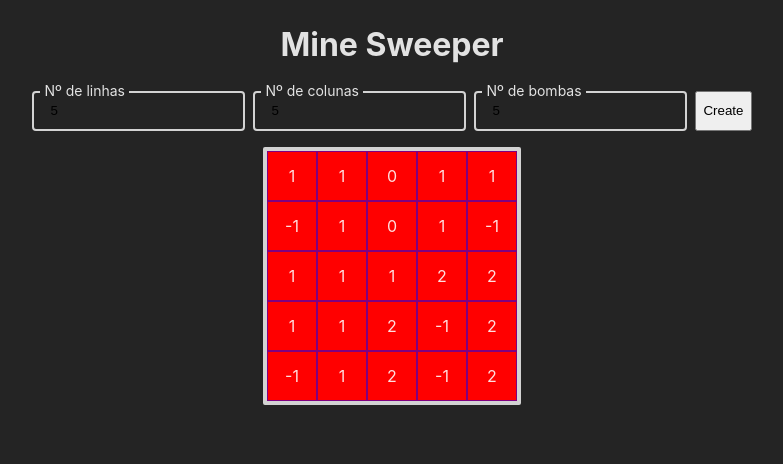
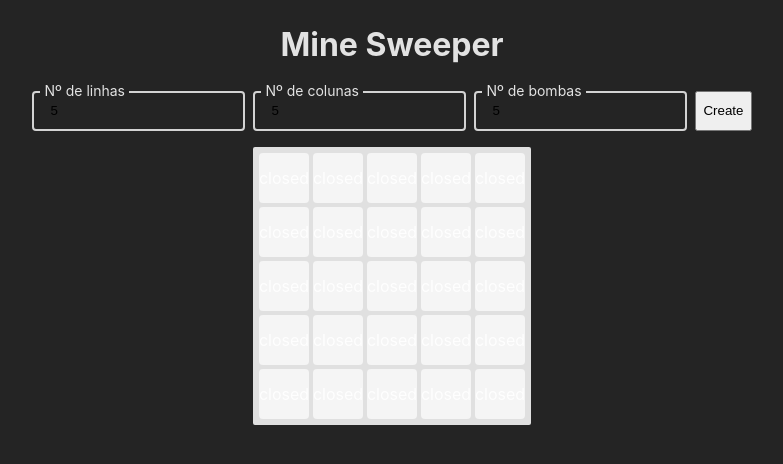
Before and after one commit to CarlosChueiry/minesweeper, a React (Vite) app: page / in a window 1280 px wide. Both pictures are taken after typing "5", "5", "5" into the empty fields and a click on the button "Create". Shown: the top 464 px of the page, without its empty margins (248-1031 px from the left). Built offline with nearby package versions, Linux system fonts and the light colour scheme.

Commit message:
Separated functions, defined styles and added simple click interaction

```diff
--- a/src/App.tsx
+++ b/src/App.tsx
@@ -1,43 +1,57 @@
 import { ChangeEvent, useState } from "react";
-import GameBoard, { BoardCell } from "./components/GameBoard/GameBoard"
-import Input from "./components/Input"
-import { Container, Stack } from "./styles/Global"
+import GameBoard, { BoardCell } from "./components/GameBoard/GameBoard";
+import Input from "./components/Input";
+import { Container, Stack } from "./styles/Global";
 import { CellValue } from "./enums/CellValue";
+import { CellState } from "./enums/CellState";
 
 type MineSweeperConfig = {
   rows: string;
   columns: string;
   bombCount: string;
-}
+};
 
 function App() {
-  const [gameConfig, setGameConfig] = useState<MineSweeperConfig>({ rows: "", columns: "", bombCount: "" })
-  const [boardData, setBoardData] = useState<BoardCell[][] | null>(null)
+  const [gameConfig, setGameConfig] = useState<MineSweeperConfig>({ rows: "", columns: "", bombCount: "" });
+  const [boardData, setBoardData] = useState<BoardCell[][]>([]);
 
   const onChange = (e: ChangeEvent<HTMLInputElement>): void => {
-    const { name, value } = e.target
-    setGameConfig((prevState) => ({ ...prevState, [name]: value }))
+    const { name, value } = e.target;
+    setGameConfig((prevState) => ({ ...prevState, [name]: value }));
   }
 
-  const generateMineSweeper = (config: MineSweeperConfig): void => {
-    const rows = Number(config.rows)
-    const columns = Number(config.columns)
-    const bombCount = Number(config.bombCount)
+  const generateInitialBoard = (
+    rowQuantity: number,
+    columnQuantity: number
+  ): BoardCell[][] => {
+    const initialBoard: BoardCell[][] = [];
+    for (let row = 0; row < rowQuantity; row++) {
+      const rowData: BoardCell[] = [];
+      for (let column = 0; column < columnQuantity; column++) {
+        rowData.push({
+          row,
+          column,
+          value: CellValue.EMPTY,
+          state: CellState.CLOSED
+        });
+      };
+      initialBoard.push(rowData);
+    };
+    return initialBoard;
+  }
 
-    const generatedBoardData: BoardCell[][] = []
-    for (let row = 0; row < rows; row++) {
-      const rowData: BoardCell[] = []
-      for (let column = 0; column < columns; column++) {
-        rowData.push({ row, column, value: CellValue.EMPTY })
-      }
-      generatedBoardData.push(rowData)
-    }
-
-    for (let bomb = 0; bomb < bombCount; bomb++) {
-      const randomRow = Math.floor(Math.random() * rows);
-      const randomColumn = Math.floor(Math.random() * columns);
-      if (generatedBoardData[randomRow][randomColumn].value !== CellValue.BOMB) {
-        generatedBoardData[randomRow][randomColumn].value = CellValue.BOMB
+  const insertBombs = (
+    rowQuantity: number,
+    columnQuantity: number,
+    bombQuantity: number,
+    initialBoardData: BoardCell[][]
+  ): BoardCell[][] => {
+    const boardWithBombs = initialBoardData;
+    for (let bomb = 0; bomb < bombQuantity; bomb++) {
+      const randomRow = Math.floor(Math.random() * rowQuantity);
+      const randomColumn = Math.floor(Math.random() * columnQuantity);
+      if (boardWithBombs[randomRow][randomColumn].value !== CellValue.BOMB) {
+        boardWithBombs[randomRow][randomColumn].value = CellValue.BOMB;
         const adjacentPositions = [
           [randomRow - 1, randomColumn - 1], // TOP LEFT
           [randomRow - 1, randomColumn], // TOP
@@ -47,20 +61,30 @@ function App() {
           [randomRow + 1, randomColumn - 1], // BOTTOM LEFT
           [randomRow + 1, randomColumn], // BOTTOM
           [randomRow + 1, randomColumn + 1], // BOTTOM RIGHT
-        ]
+        ];
 
         adjacentPositions.forEach(([adjRow, adjColumn]) => {
-          if (adjRow < 0 || adjRow > rows - 1) return;
-          if (adjColumn < 0 || adjColumn > columns - 1) return;
-          if (generatedBoardData[adjRow][adjColumn].value !== CellValue.BOMB) {
-            generatedBoardData[adjRow][adjColumn].value++;
-          }
-        })
-      }
-    }
+          if (adjRow < 0 || adjRow > rowQuantity - 1) return;
+          if (adjColumn < 0 || adjColumn > columnQuantity - 1) return;
+          if (boardWithBombs[adjRow][adjColumn].value !== CellValue.BOMB) {
+            boardWithBombs[adjRow][adjColumn].value++;
+          };
+        });
+      };
+    };
+    return boardWithBombs;
+  };
 
-    setBoardData(generatedBoardData)
-  }
+  const generateMineSweeper = (config: MineSweeperConfig): void => {
+    const rows = Number(config.rows);
+    const columns = Number(config.columns);
+    const bombCount = Number(config.bombCount);
+
+    const initialBoardData = generateInitialBoard(rows, columns);
+    const boardWithBombs = insertBombs(rows, columns, bombCount, initialBoardData)
+
+    setBoardData(boardWithBombs);
+  };
 
   return (
     <Container>
@@ -92,7 +116,7 @@ function App() {
         />
         <button onClick={() => generateMineSweeper(gameConfig)}>Create</button>
       </Stack>
-      {boardData && <GameBoard boardData={boardData} />}
+      {boardData && <GameBoard boardData={boardData} setBoardData={setBoardData} />}
     </Container>
   )
 }
--- a/src/components/GameBoard/GameBoard.tsx
+++ b/src/components/GameBoard/GameBoard.tsx
@@ -1,36 +1,49 @@
+import { Dispatch, SetStateAction } from 'react';
+import { CellState } from '../../enums/CellState';
 import { CellValue } from '../../enums/CellValue';
 import { Stack } from '../../styles/Global';
-import { Board } from './styles'
+import { Board, Cell } from './styles'
 
 export type BoardCell = {
   row: number;
   column: number;
   value: CellValue;
+  state: CellState;
 }
 
 type Props = {
-  boardData: BoardCell[][]
+  boardData: BoardCell[][];
+  setBoardData: Dispatch<SetStateAction<BoardCell[][]>>
 }
 
-export default function GameBoard({ boardData }: Props) {
+export default function GameBoard({ boardData, setBoardData }: Props) {
+  const onCellClick = (cell: BoardCell): void => {
+    setBoardData((prevState: BoardCell[][]) => {
+      const updatedBoard = prevState.map((row, rowIndex) => {
+        if (rowIndex !== cell.row) return row;
+        return row.map((cellData, columnIndex) => {
+          if (columnIndex !== cell.column) return cellData;
+          return { ...cellData, state: CellState.OPEN }
+        })
+      })
+      return updatedBoard
+    })
+  };
+
   return (
     <Board>
-      {boardData.map((row: BoardCell[]) => (
-        <Stack direction="row">
-          {row.map((column: BoardCell) => (
-            <div
-              style={{
-                width: "50px",
-                height: "50px",
-                backgroundColor: "red",
-                border: '1px solid purple',
-                display: 'flex',
-                alignItems: 'center',
-                justifyContent: 'center'
-              }}
+      {boardData.map((row: BoardCell[], index: number) => (
+        <Stack key={row[index].row} direction="row">
+          {row.map((cell: BoardCell) => (
+            <Cell
+              key={`${cell.row}-${cell.column}`}
+              id={`${cell.row}-${cell.column}`}
+              {...(cell.state === CellState.CLOSED && {
+                onClick: () => onCellClick(cell)
+              })}
             >
-              <span>{column.value}</span>
-            </div>
+              <span>{cell.state}</span>
+            </Cell>
           ))}
         </Stack>
       )
--- a/src/components/GameBoard/styles.ts
+++ b/src/components/GameBoard/styles.ts
@@ -1,6 +1,32 @@
 import styled from "styled-components";
 
 export const Board = styled.div`
-  border: 4px solid lightgray;
+  border: 4px solid #e0e0e0;
   border-radius: 2px;
-`
+  background-color: #e0e0e0;
+`;
+
+export const Cell = styled.div`
+  width: 50px;
+  height: 50px;
+  margin: 2px;
+  background-color: #f5f5f5;
+  border-radius: 4px;
+
+  :hover {
+    background-color: #ececec !important;
+    box-shadow: 0 0 2px rgba(0, 0, 0, 0.2);
+    cursor: pointer;
+  };
+
+  span {
+    display: block;
+    transition: background-color 0.15s ease;
+    border-radius: 4px;
+    width: 100%;
+    height: 100%;
+    display: flex;
+    justify-content: center;
+    align-items: center;
+  };
+`;
--- /dev/null
+++ b/src/enums/CellState.ts
@@ -0,0 +1,4 @@
+export enum CellState {
+  CLOSED = 'closed',
+  OPEN = 'open'
+};
--- a/src/enums/CellValue.ts
+++ b/src/enums/CellValue.ts
@@ -9,4 +9,4 @@ export enum CellValue {
   SIX = 6,
   SEVEN = 7,
   EIGHT = 8
-}
+};
--- a/src/styles/Global.ts
+++ b/src/styles/Global.ts
@@ -9,7 +9,7 @@ export const Container = styled.div`
 
 export const Stack = styled.div<{ direction: 'row' | 'column', spacing?: number }>`
   display: flex;
-  direction: ${({ direction }) => direction};
+  flex-direction: ${({ direction }) => direction};
   gap: ${({ spacing }) => `${spacing}px`};
 `
 
```
